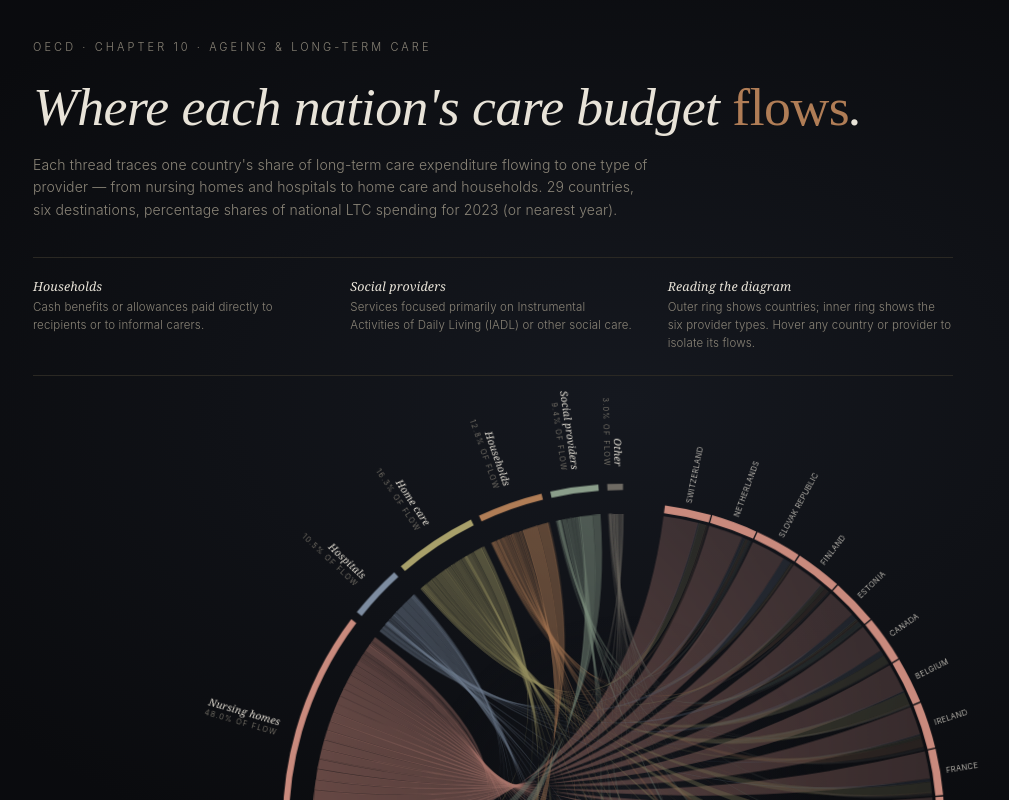
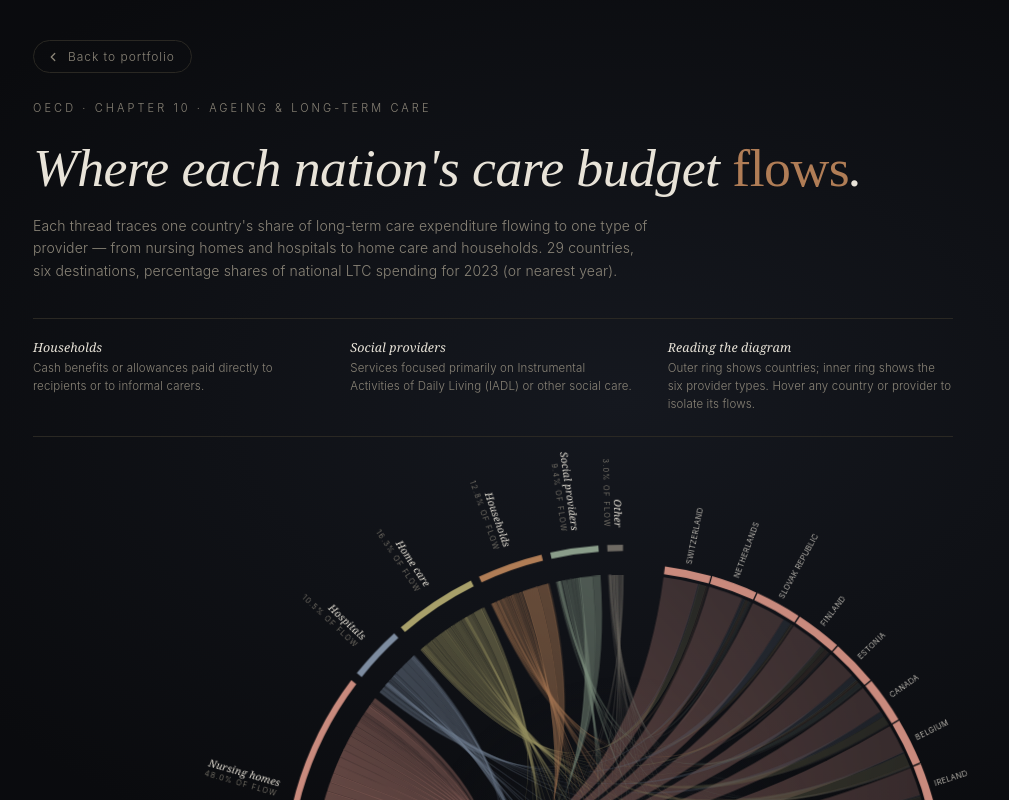
Before and after one commit to imcelso/chord, a plain HTML site: page index.html in a window 1280 px wide. Shown: the whole page, without its empty margins (17-1026 px from the left). Drawn offline with nearby package versions, Linux system fonts and the light colour scheme.

Commit message:
Add files via upload

```diff
--- a/index.html
+++ b/index.html
@@ -46,6 +46,36 @@
     margin: 0 auto;
     padding: 40px 48px 56px;  /* 缩小整体上下间距，配合图表 1/5 缩小 */
     position: relative;
+  }
+
+  /* ---------- 顶部 Nav ---------- */
+  .lp-nav{
+    margin-bottom: 28px;
+  }
+  .back-portfolio{
+    display: inline-flex;
+    align-items: center;
+    gap: 8px;
+    font-size: 12px;
+    letter-spacing: 0.08em;
+    color: var(--ink-dim);
+    text-decoration: none;
+    padding: 8px 16px 8px 12px;
+    border: 1px solid var(--rule);
+    border-radius: 999px;  /* 胶囊形 */
+    background: transparent;
+    transition: color 200ms ease, border-color 220ms ease, background 220ms ease;
+  }
+  .back-portfolio svg{
+    transition: transform 220ms cubic-bezier(.2,.7,.2,1);
+  }
+  .back-portfolio:hover{
+    color: var(--ink);
+    border-color: var(--ink-dim);
+    background: rgba(255,255,255,0.025);
+  }
+  .back-portfolio:hover svg{
+    transform: translateX(-3px);
   }
 
   /* ---------- 顶部标题区 ---------- */
@@ -261,6 +291,15 @@
 </head>
 <body>
 <div class="stage">
+
+  <header class="lp-nav">
+    <a href="https://celso.cc" class="back-portfolio" aria-label="Back to portfolio">
+      <svg width="14" height="14" viewBox="0 0 24 24" fill="none" aria-hidden="true">
+        <path d="M15 6l-6 6 6 6" stroke="currentColor" stroke-width="2.2" stroke-linecap="round" stroke-linejoin="round"/>
+      </svg>
+      Back to portfolio
+    </a>
+  </header>
 
   <div class="eyebrow">OECD · Chapter 10 · Ageing &amp; Long-Term Care</div>
   <h1>Where each nation's care budget <em>flows</em>.</h1>
```
